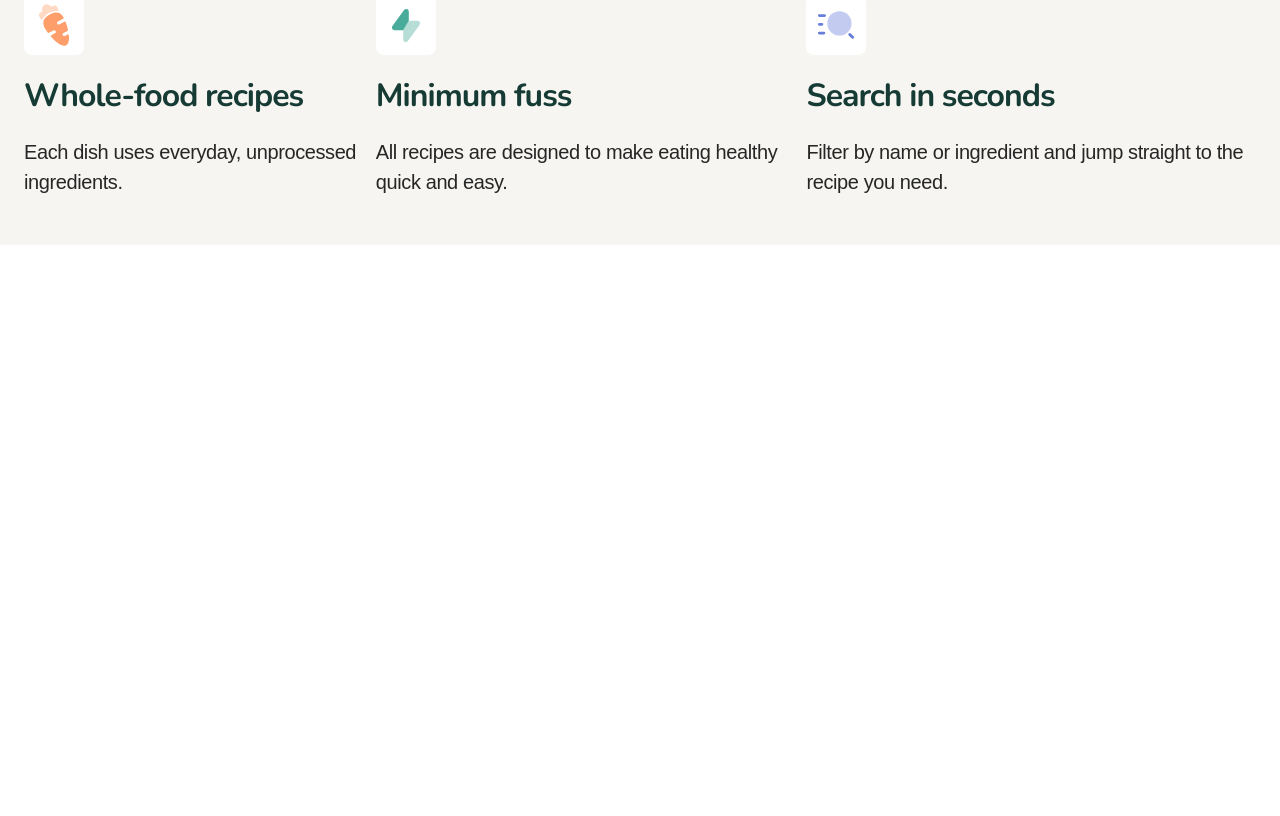
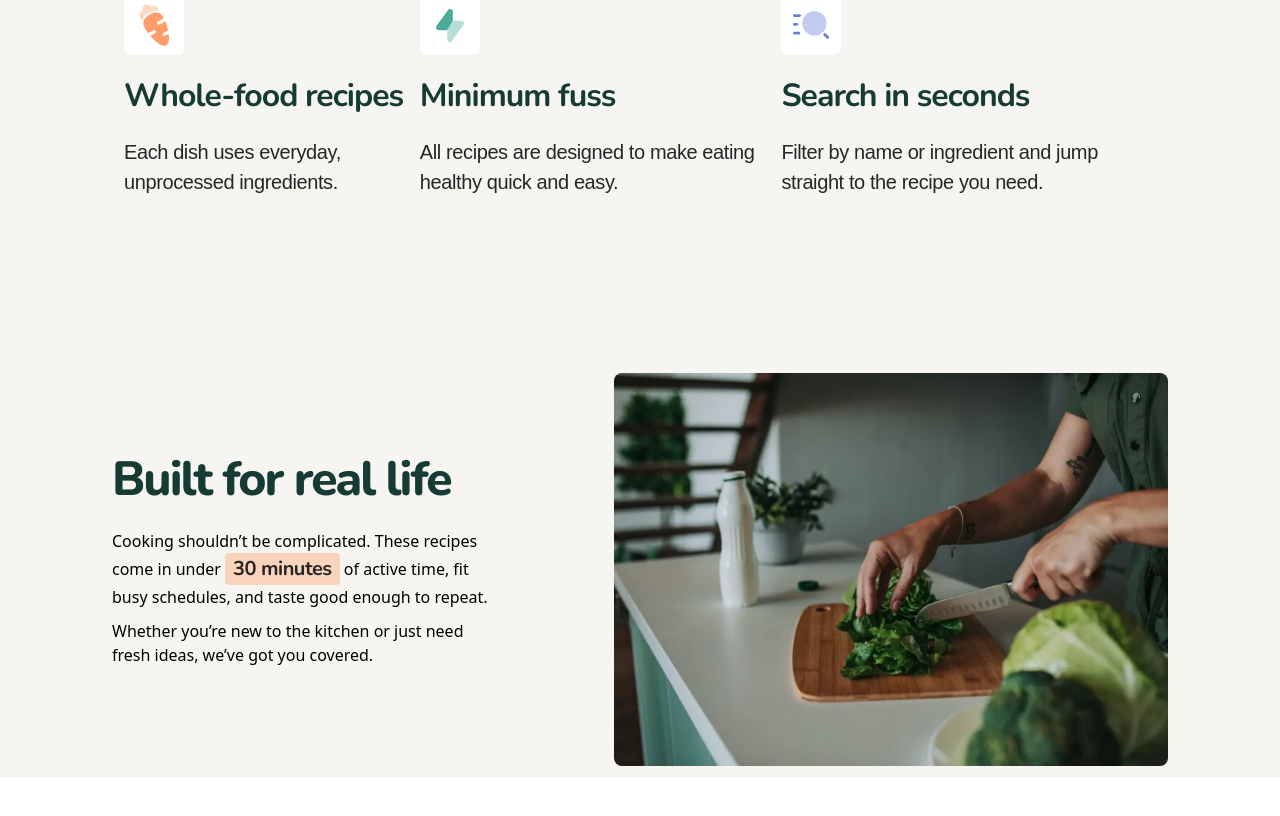
Before and after one commit to EshrakRahman/RecipeWebsite, a React (Vite) app: page / in a window 1280 px wide. Shown: the part 1169-1985 px from the top of the page. Before the commit the page ends 1414 px from the top, so only its background shows below. Built offline with nearby package versions, Linux system fonts and the light colour scheme; a web font is replaced by a local one.

Commit message:
real life section done

```diff
--- a/src/App.jsx
+++ b/src/App.jsx
@@ -1,14 +1,16 @@
 import NavBar from "./utils/navbar/Navbar";
 import Header from "../src/components/header/Header";
 import Features from "../src/components/Features/Features";
+import TwoColumnsSection from "../src/components/Two Columns Section/TwoCloumnsSection";
 
 function App() {
   return (
     <div className="bg-neutral-100 ">
       <NavBar />
       <Header />
-      <main>
+      <main className="lg:mx-25">
         <Features />
+        <TwoColumnsSection />
       </main>
     </div>
   );
--- /dev/null
+++ b/src/components/Two Columns Section/TwoCloumnsSection.jsx
@@ -0,0 +1,7 @@
+import TwoColumnsSectionCards from "./TwoColumnsSectionCards";
+
+function TwoColumnsSection() {
+  return <TwoColumnsSectionCards />;
+}
+
+export default TwoColumnsSection;
--- /dev/null
+++ b/src/components/Two Columns Section/TwoColumnsSectionCards.jsx
@@ -0,0 +1,40 @@
+import sectionImage from "../../assets/images/image-home-real-life-small.webp";
+import sectionImageLarge from "../../assets/images/image-home-real-life-large.webp";
+
+function TwoColumnsSectionCards() {
+  return (
+    <>
+      <div className="flex flex-col p-3 gap-5 mt-16 lg:flex-row lg:items-center lg:gap-5 lg:my-24">
+        <div className="texta-area ">
+          <h2 className="tp-2 text-neutral-900 mb-5">Built for real life</h2>
+          <p className=" lg:w-[80%]">
+            Cooking shouldn’t be complicated. These recipes come in under{" "}
+            <span className="tp-5 text-neutral-800 whitespace-pre-wrap md:bg-[#F9D3BB] md:inline-block md:px-2 md:py-0.5 md:rounded">
+              30 minutes
+            </span>{" "}
+            of active time, fit busy schedules, and taste good enough to repeat.{" "}
+          </p>
+          <p className="mt-2.5 lg:w-[80%]">
+            Whether you’re new to the kitchen or just need fresh ideas, we’ve
+            got you covered.
+          </p>
+        </div>
+        <div className="image-section mt-5">
+          <img
+            className="rounded-lg block md:hidden"
+            src={sectionImage}
+            alt="Home real life small"
+          />
+
+          <img
+            className="rounded-lg hidden md:block "
+            src={sectionImageLarge}
+            alt="Home real life small"
+          />
+        </div>
+      </div>
+    </>
+  );
+}
+
+export default TwoColumnsSectionCards;
```
